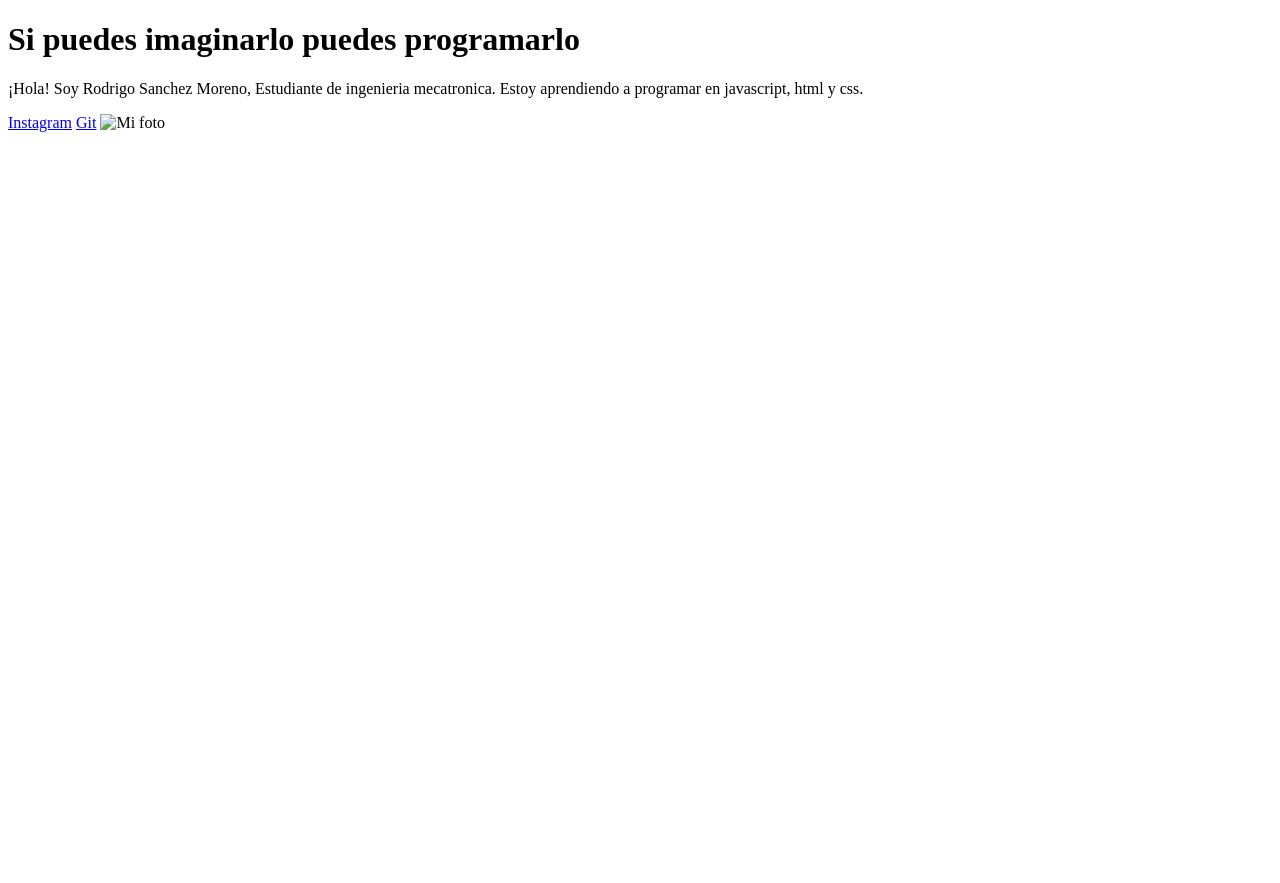
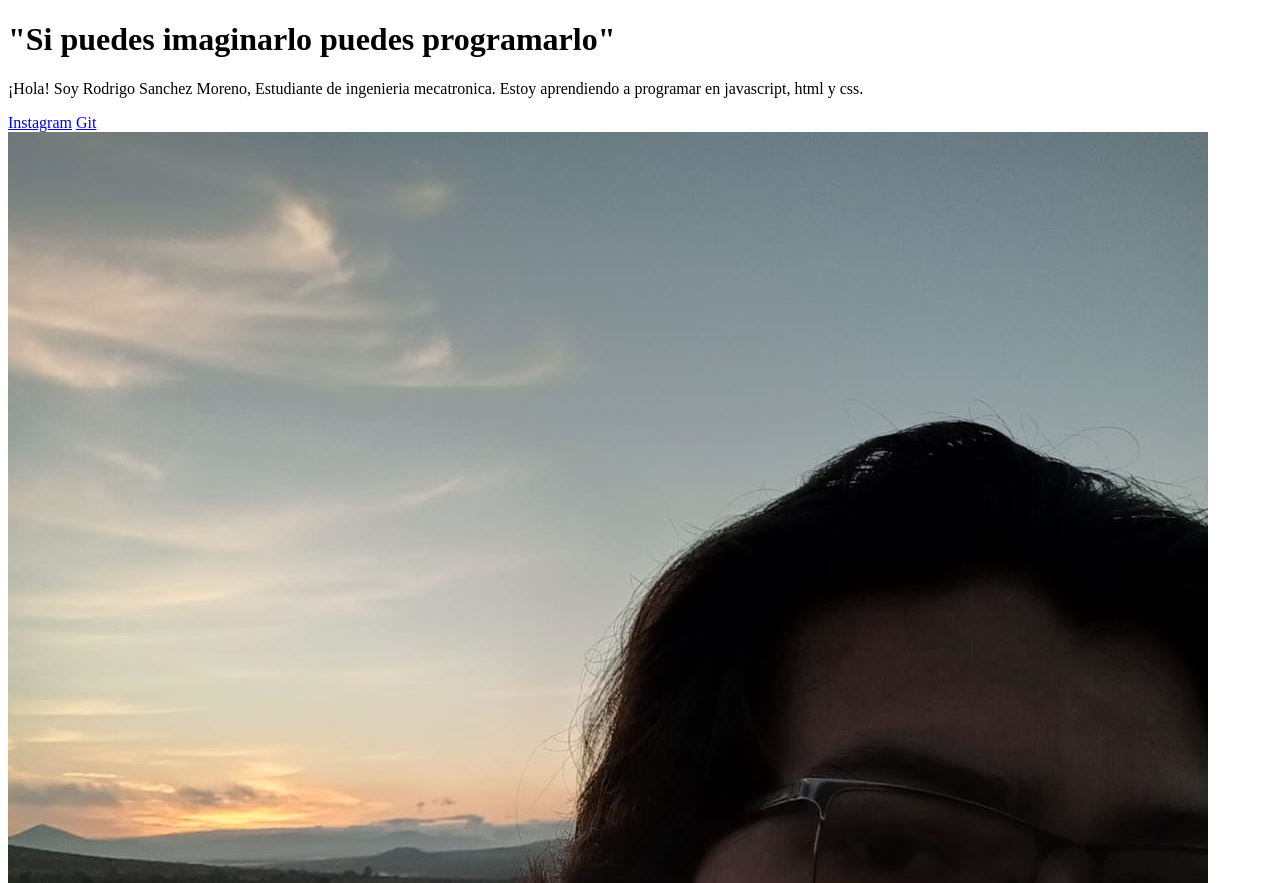
Before and after one commit to RodrigoDsm15/Mi-portafolio, a plain HTML site: page index.html in a window 1280 px wide. Shown: the top 883 px of the page. Before the commit the page ends 800 px from the top, so only its background shows below. Drawn offline with Linux system fonts and the light colour scheme.

Commit message:
Actualizacion

```diff
--- a/index.html
+++ b/index.html
@@ -4,18 +4,19 @@
     <meta charset="UTF-8">
     <meta name="viewport" content="width=device-width, initial-scale=1.0">
     <title>Portafolio de RodrigoDsm15</title>
+    <link rel="stylesheet" href="style.css">
 </head>
 <body>
     <header></header>
     <main>
-        <h1>Si puedes imaginarlo <strong>puedes programarlo</strong>
+        <h1>"Si puedes imaginarlo <strong>puedes programarlo</strong>"
         </h1>
         <p>¡Hola! Soy Rodrigo Sanchez Moreno, Estudiante de ingenieria mecatronica. Estoy
             aprendiendo a programar en javascript, html y css.
         </p>
         <a href="https://www.instagram.com/invites/contact/?utm_source=ig_contact_invite&utm_medium=copy_link&utm_content=3dujtru">Instagram</a>
         <a href="https://github.com/RodrigoDsm15">Git</a>
-        <img src="I.png" alt="Mi foto">
+        <img src="img/I.png" alt="Mi foto">
 
     </main>
     <footer></footer>
```
